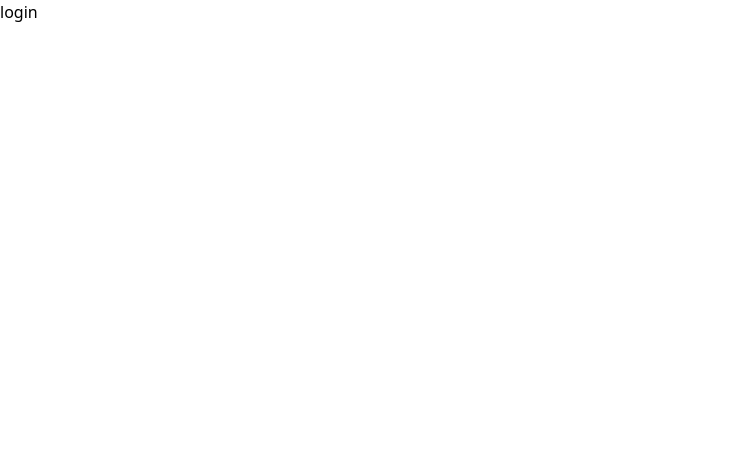
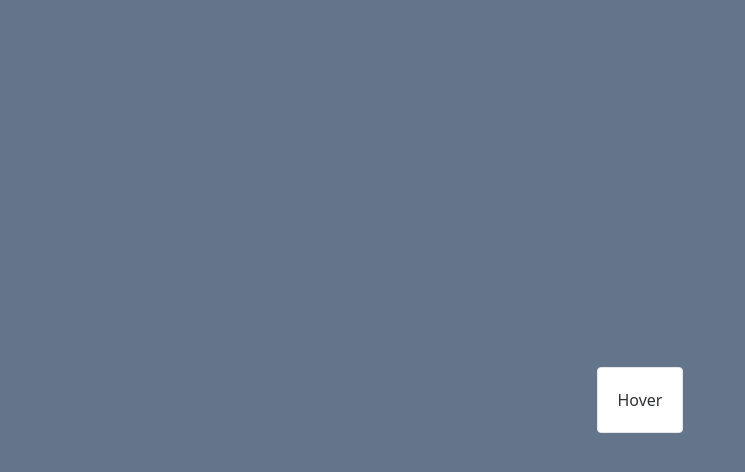
Before and after one commit to iovitz/sadmin, a Vue app: page /login in a window 1280 px wide. Shown: the top 472 px of the page, without its empty margins (0-745 px from the left). Built offline with nearby package versions, Linux system fonts and the light colour scheme.

Commit message:
feat: 添加vueuse

```diff
--- a/components.d.ts
+++ b/components.d.ts
@@ -8,6 +8,7 @@ export {}
 declare module '@vue/runtime-core' {
   export interface GlobalComponents {
     ElButton: typeof import('element-plus/es')['ElButton']
+    ElCard: typeof import('element-plus/es')['ElCard']
     ElIcon: typeof import('element-plus/es')['ElIcon']
     ElMenu: typeof import('element-plus/es')['ElMenu']
     ElMenuItem: typeof import('element-plus/es')['ElMenuItem']
--- a/package.json
+++ b/package.json
@@ -14,6 +14,7 @@
   },
   "dependencies": {
     "@element-plus/icons-vue": "^2.0.10",
+    "@vueuse/core": "^9.11.1",
     "element-plus": "^2.2.28",
     "pinia": "^2.0.28",
     "vue": "^3.2.45",
--- a/src/views/login/login.vue
+++ b/src/views/login/login.vue
@@ -1,5 +1,7 @@
 <template>
-  <h1>login</h1>
+  <div class="w-full h-full bg-slate-500 flex justify-center items-center">
+    <el-card shadow="hover"> Hover </el-card>
+  </div>
 </template>
 
 <script setup lang="ts"></script>
```
Also changed, not shown: 1 other file (tests, documents, lock files or other folders).
